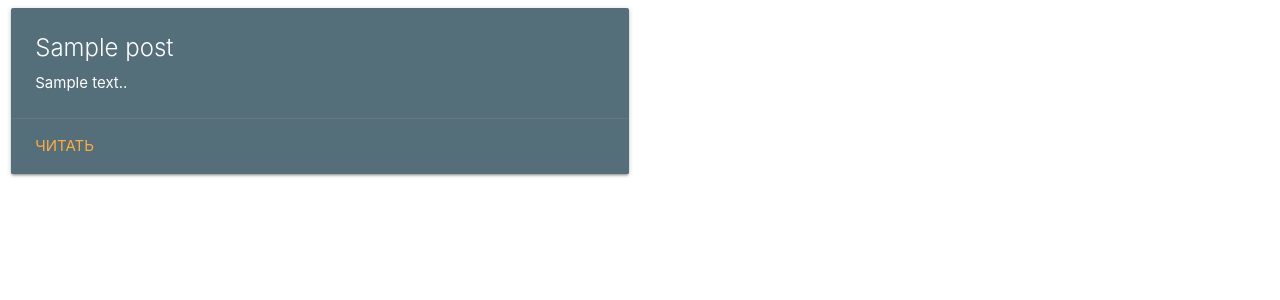
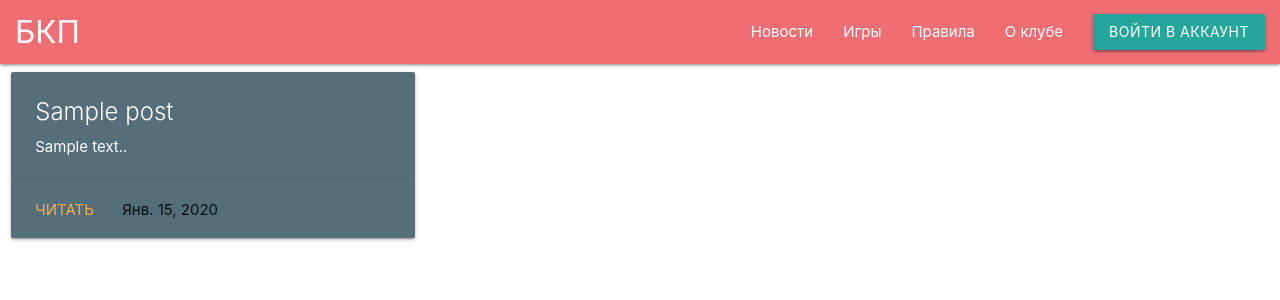
Before and after one commit to alexey-ershkov/BaumanNegotationClub-Site, a Django app: page / in a window 1280 px wide. Shown: the top 300 px of the page. Run offline with Django 3.2, Linux system fonts and the light colour scheme; tables that the repository leaves empty hold one stand-in row (values such as "Sample post").

Commit message:
navbar done

```diff
--- /dev/null
+++ b/static/js/navbar.js
@@ -0,0 +1,5 @@
+document.addEventListener('DOMContentLoaded', function() {
+    console.log("test")
+    var elems = document.querySelectorAll('.sidenav');
+    var instances = M.Sidenav.init(elems);
+  });
--- a/templates/base.html
+++ b/templates/base.html
@@ -4,9 +4,11 @@
     <meta charset="UTF-8">
     <title>{% block titile %}{% endblock %}</title>
     {% load static %}
+    <link href="https://fonts.googleapis.com/icon?family=Material+Icons" rel="stylesheet">
     <link rel="stylesheet" href="{% static "css/materialize.min.css" %}">
 </head>
 <body>
+{% include "inc/navbar.html" %}
 {% block content %} {% endblock %}
 <script type="text/javascript" src="{% static "js/materialize.min.js" %}"></script>
 </body>
--- /dev/null
+++ b/templates/inc/navUrls.html
@@ -0,0 +1,5 @@
+<li><a href="post">Новости</a></li>
+<li><a href="play">Игры</a></li>
+<li><a href="rules">Правила</a></li>
+<li><a href="rules">О клубе</a></li>
+<li><a href="login" class="waves-effect waves-light btn">Войти в аккаунт</a></li>
--- /dev/null
+++ b/templates/inc/navbar.html
@@ -0,0 +1,15 @@
+<nav>
+    <div class="nav-wrapper">
+        <a href="#!" class="brand-logo" style="margin-left: 1rem">БКП</a>
+        <a href="#" data-target="mobile-demo" class="sidenav-trigger"><i class="material-icons">menu</i></a>
+        <ul class="right hide-on-med-and-down">
+            {% include "inc/navUrls.html" %}
+        </ul>
+    </div>
+</nav>
+
+<ul class="sidenav" id="mobile-demo">
+    {% include "inc/navUrls.html" %}
+</ul>
+{% load static %}
+<script type="text/javascript" src="{% static "js/navbar.js" %}"></script>
--- a/templates/inc/postCard.html
+++ b/templates/inc/postCard.html
@@ -1,5 +1,4 @@
-<div class="row">
-    <div class="col s12 m6">
+<div class="col s12 m4">
     <div class="card blue-grey darken-1">
         <div class="card-content white-text">
             <span class="card-title">{{ post.title }}</span>
@@ -7,7 +6,7 @@
         </div>
         <div class="card-action">
             <a href="#">Читать</a>
+            <span>{{ post.date }}</span>
         </div>
     </div>
 </div>
-</div>
--- a/templates/index.html
+++ b/templates/index.html
@@ -3,7 +3,9 @@
     Главная
 {% endblock %}
 {% block content %}
+    <div class="row">
     {% for post in posts %}
         {% include "inc/postCard.html" %}
     {% endfor %}
+    </div>
 {% endblock %}
```
Lines whose indentation alone changed are shown as unchanged.
